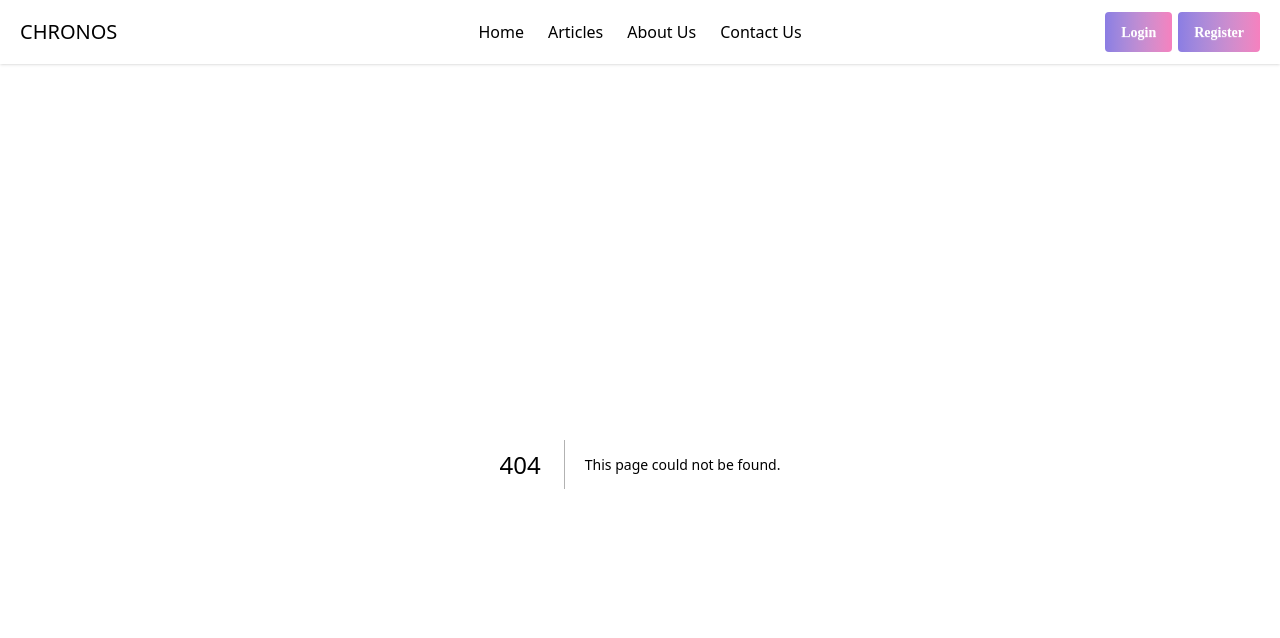
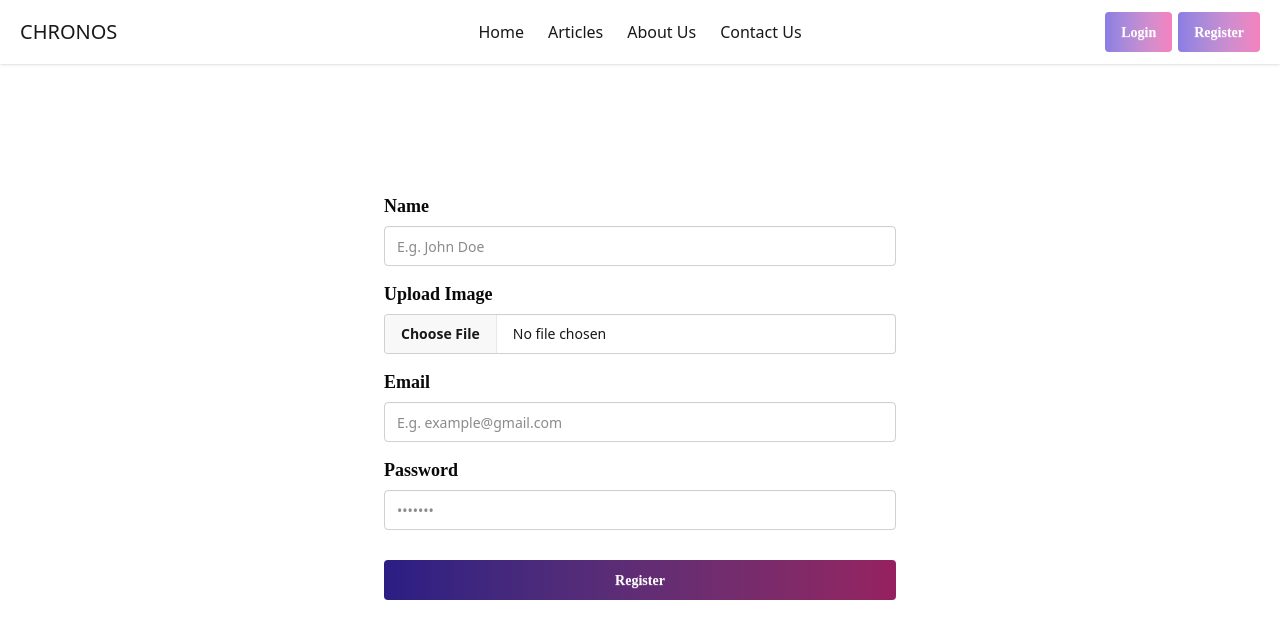
Before and after one commit to programmerrakibul/chronos, a Next.js app: page /register in a window 1280 px wide. Before the commit this address had no page. Shown: the top 638 px of the page. Built offline with nearby package versions, Linux system fonts and the light colour scheme.

Commit message:
banner, login page, register page added

```diff
--- /dev/null
+++ b/src/app/(auth)/login/page.jsx
@@ -0,0 +1,40 @@
+import MyButton from "@/components/MyButton/MyButton";
+import MyContainer from "@/components/MyContainer/MyContainer";
+import MyInput from "@/components/MyInput/MyInput";
+import MyLabel from "@/components/MyLabel/MyLabel";
+import React from "react";
+
+const LoginPage = () => {
+  return (
+    <section className="py-6 my-7">
+      <MyContainer className="grid place-items-center min-h-[70dvh]">
+        <div className="max-w-lg w-full">
+          <form>
+            <fieldset className="fieldset gap-3.5">
+              <div className="space-y-1.5">
+                <MyLabel htmlFor="email" label="Email" />
+                <MyInput
+                  id="email"
+                  type="email"
+                  placeholder="E.g. example@gmail.com"
+                />
+              </div>
+
+              <div className="space-y-1.5">
+                <MyLabel htmlFor="password" label="Password" />
+                <MyInput id="password" type="password" placeholder="•••••••" />
+              </div>
+
+              <div>
+                <a className="link link-hover">Forgot password?</a>
+              </div>
+              <MyButton className="btn btn-neutral mt-4">Login</MyButton>
+            </fieldset>
+          </form>
+        </div>
+      </MyContainer>
+    </section>
+  );
+};
+
+export default LoginPage;
--- /dev/null
+++ b/src/app/(auth)/register/page.jsx
@@ -0,0 +1,51 @@
+import MyButton from "@/components/MyButton/MyButton";
+import MyContainer from "@/components/MyContainer/MyContainer";
+import MyInput from "@/components/MyInput/MyInput";
+import MyLabel from "@/components/MyLabel/MyLabel";
+import React from "react";
+
+const RegisterPage = () => {
+  return (
+    <section className="py-6 my-7">
+      <MyContainer className="grid place-items-center min-h-[70dvh]">
+        <div className="max-w-lg w-full">
+          <form>
+            <fieldset className="fieldset gap-3.5">
+              <div className="space-y-1.5">
+                <MyLabel htmlFor="name" label="Name" />
+                <MyInput id="name" type="email" placeholder="E.g. John Doe" />
+              </div>
+
+              <div className="space-y-1.5">
+                <MyLabel htmlFor="image" label="Upload Image" />
+                <input
+                  id="image"
+                  type="file"
+                  className="file-input block w-full"
+                />
+              </div>
+
+              <div className="space-y-1.5">
+                <MyLabel htmlFor="email" label="Email" />
+                <MyInput
+                  id="email"
+                  type="email"
+                  placeholder="E.g. example@gmail.com"
+                />
+              </div>
+
+              <div className="space-y-1.5">
+                <MyLabel htmlFor="password" label="Password" />
+                <MyInput id="password" type="password" placeholder="•••••••" />
+              </div>
+
+              <MyButton className="btn btn-neutral mt-4">Register</MyButton>
+            </fieldset>
+          </form>
+        </div>
+      </MyContainer>
+    </section>
+  );
+};
+
+export default RegisterPage;
--- a/src/app/globals.css
+++ b/src/app/globals.css
@@ -18,3 +18,25 @@
 .primary_linear_hover {
   @apply transition-colors duration-300 hover:from-primary/70  dark:hover:from-primary hover:to-secondary/70 dark:hover:to-secondary;
 }
+
+.input,
+.textarea,
+.select {
+  @apply w-full block bg-transparent;
+}
+
+.textarea {
+  @apply focus:textarea-primary;
+}
+
+.select {
+  @apply focus:select-primary bg-base-300!;
+}
+
+.input {
+  @apply focus:input-primary;
+}
+
+.label {
+  @apply font-semibold text-neutral text-base md:text-lg font-['Raleway'];
+}
--- a/src/app/page.jsx
+++ b/src/app/page.jsx
@@ -1,10 +1,9 @@
+import Banner from "@/components/Banner/Banner";
 
 export default function Home() {
   return (
     <>
-     <section>
-      <button className="btn btn-primary">Hello</button>
-     </section>
+      <Banner />
     </>
   );
 }
--- /dev/null
+++ b/src/components/Banner/Banner.jsx
@@ -0,0 +1,38 @@
+import MyButton from "../MyButton/MyButton";
+import MyContainer from "../MyContainer/MyContainer";
+import heroImg from "@/assets/hero_bg.jpg";
+
+const Banner = () => {
+  return (
+    <>
+      <section>
+        <MyContainer>
+          <div className="relative">
+            <img
+              src={heroImg.src}
+              alt="Banner Image"
+              className="w-full h-[80dvh] object-cover"
+            />
+
+            <div className="absolute top-0 left-0 w-full h-full bg-[#11111122] backdrop-blur-xs grid place-items-center p-7">
+              <div className="text-center max-w-2xl w-full space-y-3.5">
+                <h1 className="font-extrabold text-6xl">
+                  Write Your Story Into Existence
+                </h1>
+                <p className="text-lg">
+                  This is more than a blog; it&apos;s the chronicle of your
+                  journey. Capture your evolving thoughts, document your
+                  passions, and build a legacy of words that stands the test of
+                  time. Let your future self look back on a life fully narrated
+                </p>
+                <MyButton>Begin Your Chronicle</MyButton>
+              </div>
+            </div>
+          </div>
+        </MyContainer>
+      </section>
+    </>
+  );
+};
+
+export default Banner;
--- /dev/null
+++ b/src/components/MyInput/MyInput.jsx
@@ -0,0 +1,23 @@
+const MyInput = ({
+  id = "",
+  type = "text",
+  placeholder,
+  className = "",
+  disabled = false,
+  ...rest
+}) => {
+  return (
+    <>
+      <input
+        id={id}
+        type={type}
+        placeholder={placeholder}
+        className={`input ${className}`}
+        disabled={disabled}
+        {...rest}
+      />
+    </>
+  );
+};
+
+export default MyInput;
--- /dev/null
+++ b/src/components/MyLabel/MyLabel.jsx
@@ -0,0 +1,11 @@
+const MyLabel = ({ htmlFor = "", className = "", label = "" }) => {
+  return (
+    <>
+      <label htmlFor={htmlFor} className={`label ${className}`}>
+        {label}
+      </label>
+    </>
+  );
+};
+
+export default MyLabel;
--- a/src/components/shared/Navbar/Navbar.jsx
+++ b/src/components/shared/Navbar/Navbar.jsx
@@ -50,7 +50,6 @@ const Navbar = () => {
                   viewBox="0 0 24 24"
                   stroke="currentColor"
                 >
-                  {" "}
                   <path
                     strokeLinecap="round"
                     strokeLinejoin="round"
```
Also changed, not shown: public/hero_bg.jpg (deleted), src/assets/hero_bg.jpg (added).
